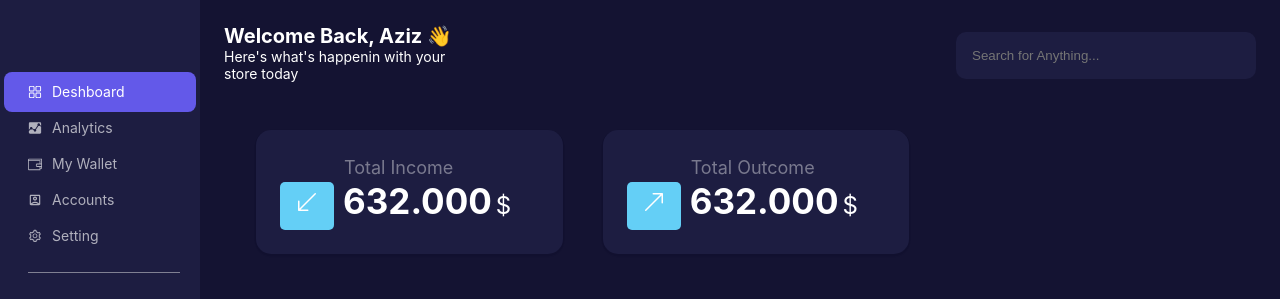
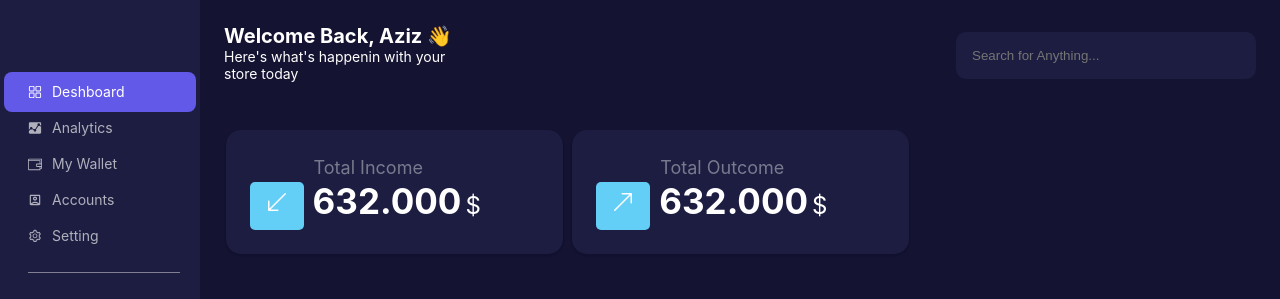
Before and after one commit to azizlaghari/dashboard-finance, a React (Vite) app: page / in a window 1280 px wide. Shown: the top 299 px of the page. Built offline with nearby package versions, Linux system fonts and the light colour scheme; no server answers.

Commit message:
changes in margin of cards

```diff
--- a/src/components/RightDashboard.css
+++ b/src/components/RightDashboard.css
@@ -36,7 +36,11 @@ input{
     background-color: #1D1D41;
     color: #fff;
     border-radius: 15px;
-    margin-left: 2rem;
+    margin-left: 0.1rem;
+    cursor: pointer;
+}
+.ant-card:hover{
+    background-color: #2f2f67;
 }
 .ant-statistic .ant-statistic-title{
     color: #ffffff68;
```
